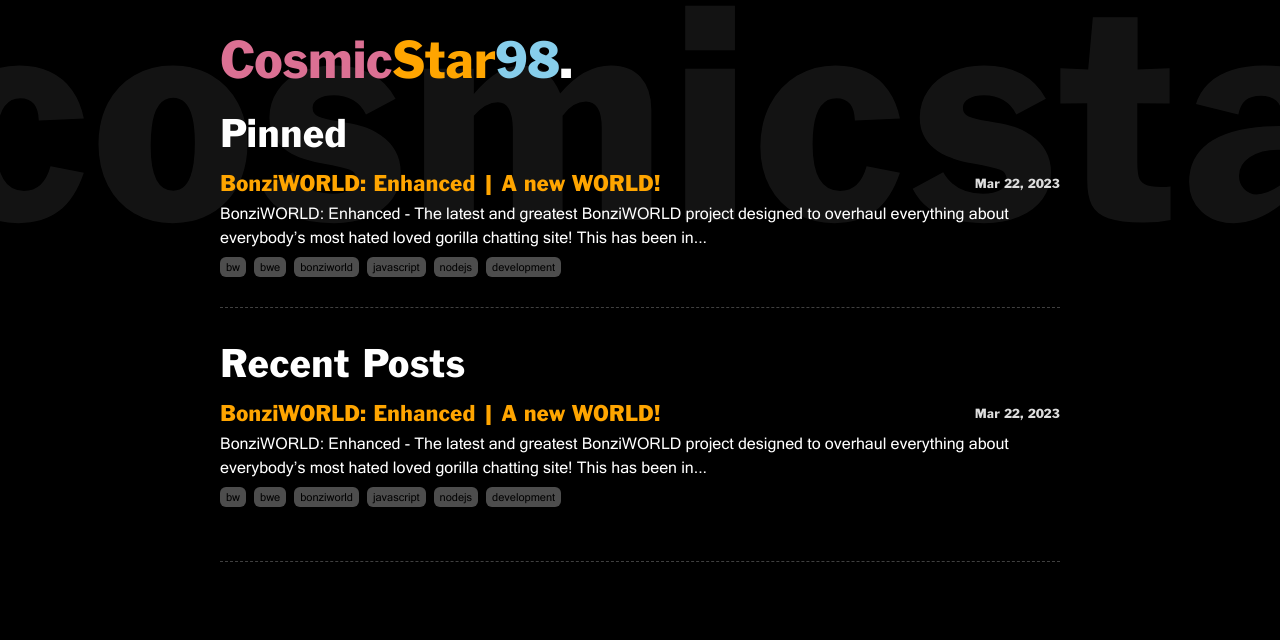
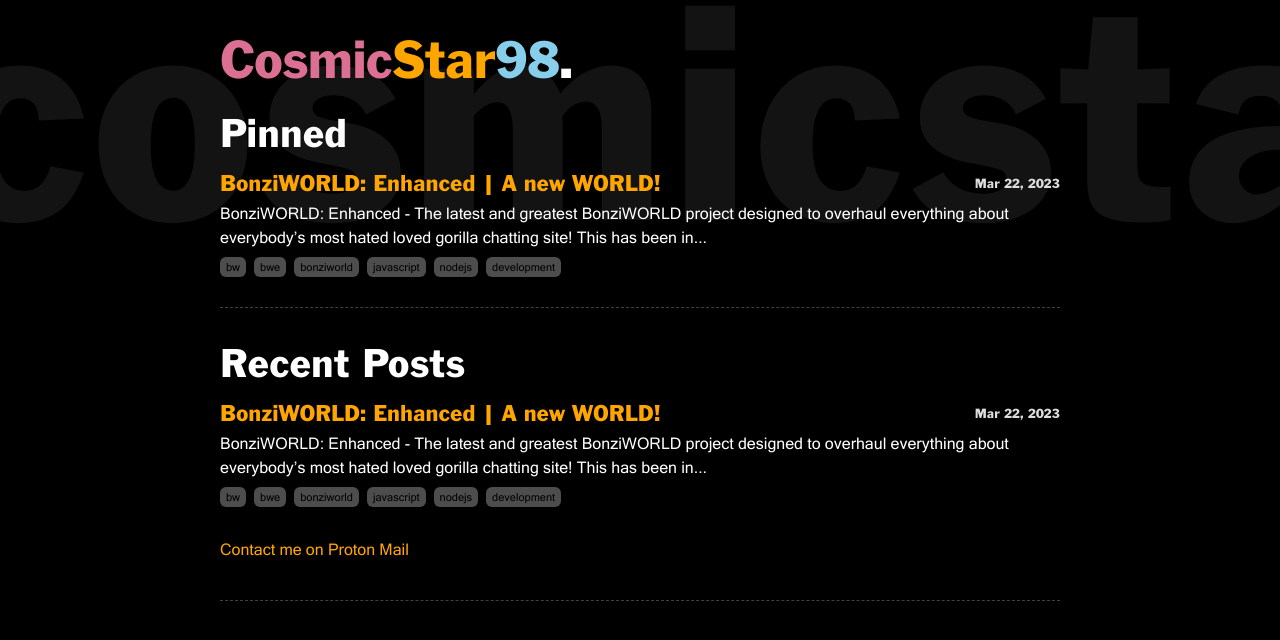
Before and after one commit to CosmicStar98/cosmicstar98.github.io, a Jekyll site: the page built from index.markdown, in a window 1280 px wide. Shown: the top 640 px of the page. Built offline with Jekyll 4.4.1, drawn with Linux system fonts in a browser that asks for light colours; Markdown is read by kramdown in place of the engine named in the settings; a script that is not in the unit is left out.

Commit message:
Update home.html

```diff
--- a/_layouts/home.html
+++ b/_layouts/home.html
@@ -29,6 +29,7 @@ layout: default
       {%- endfor -%}
     </ul>
 
+    <p><a href="mailto:dev.cosmicstar98@protonmail.com" target="_blank" alt="Contact me on Proton Mail." title="Contact me on Proton Mail.">Contact me on Proton Mail</a></p>
     <br>
   {%- endif -%}
 
```
